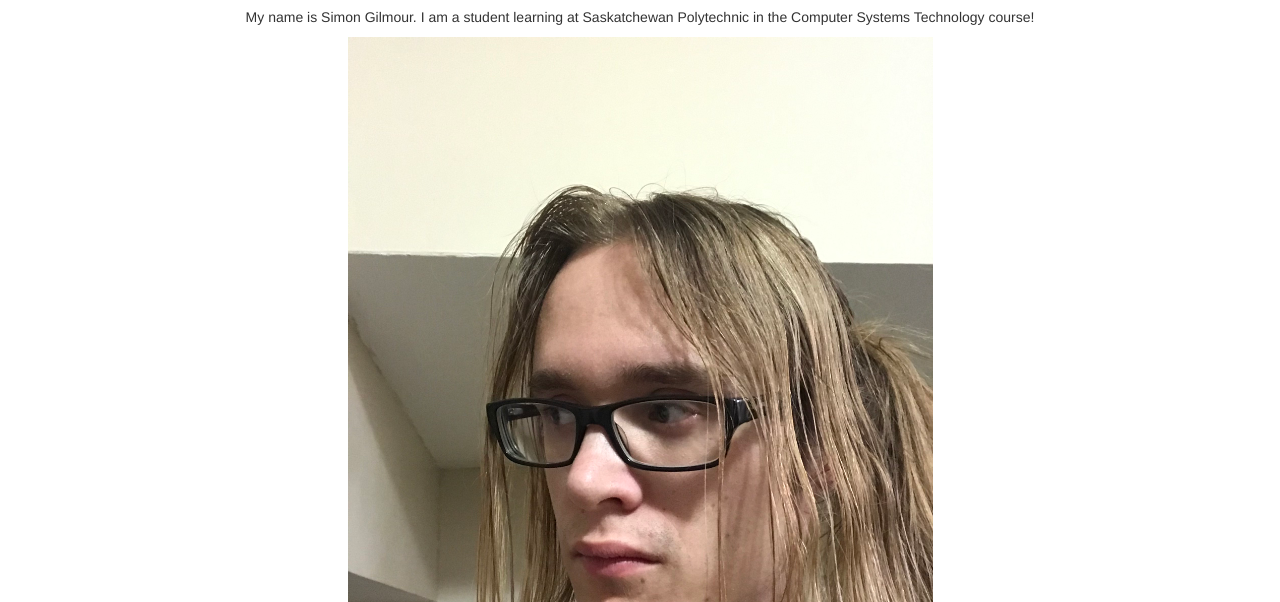
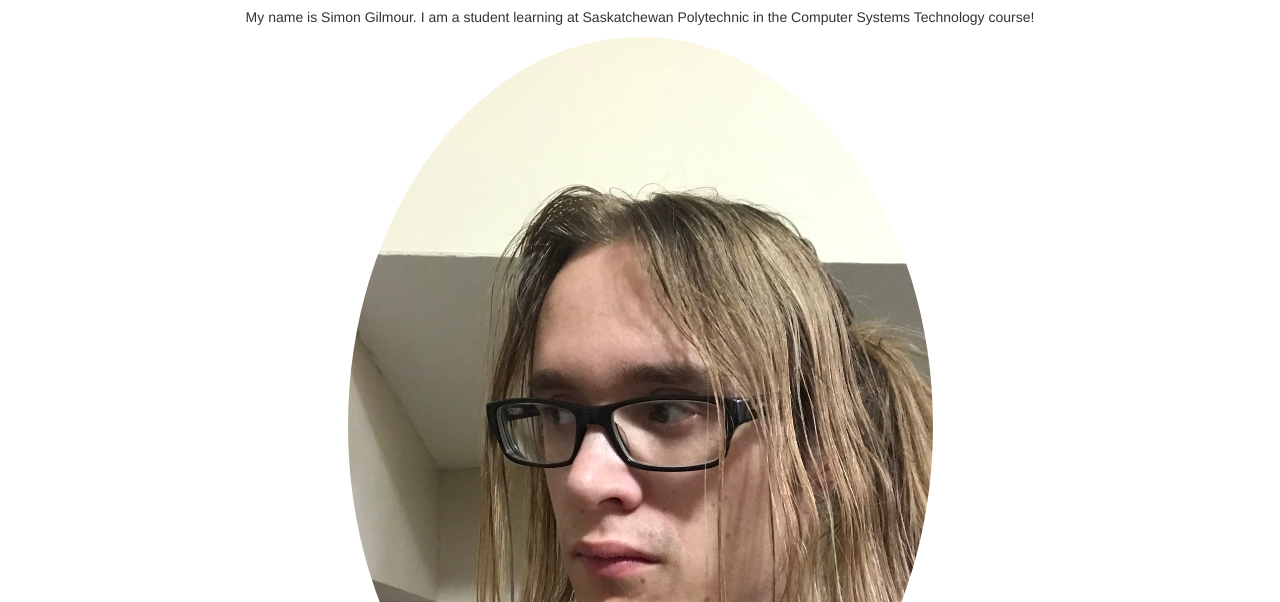
Before and after one commit to SimonGilmour/SimonGilmour.github.io, a plain HTML site: page index.html in a window 1280 px wide. Shown: the part 198-800 px from the top of the page. Drawn offline with nearby package versions, Linux system fonts and the light colour scheme.

Commit message:
Update index.html

```diff
--- a/index.html
+++ b/index.html
@@ -42,7 +42,7 @@
         </div>
         <div class="row">
             <div class="text-center">
-                <img src="IMG_0342.jpg" class="img-fluid" alt="Coffee Image" width="50%" height="50%">
+                <img src="IMG_0342.jpg" class="img-fluid" alt="Coffee Image" width="50%" height="50%" style="border-radius:50%">
             </div>
         </div>
 
```
